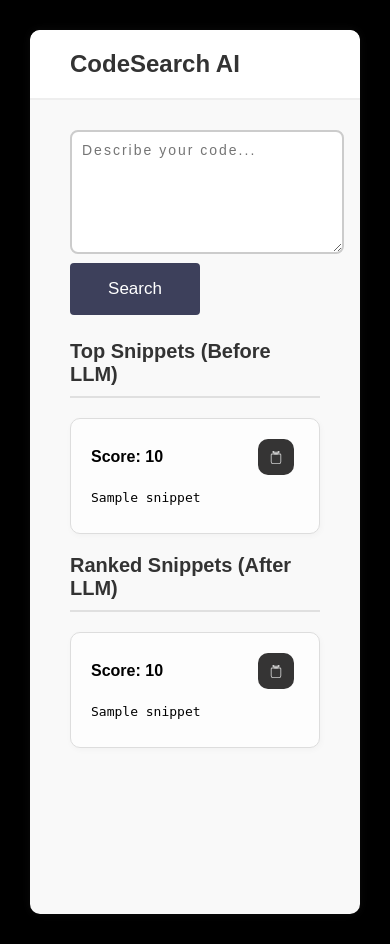
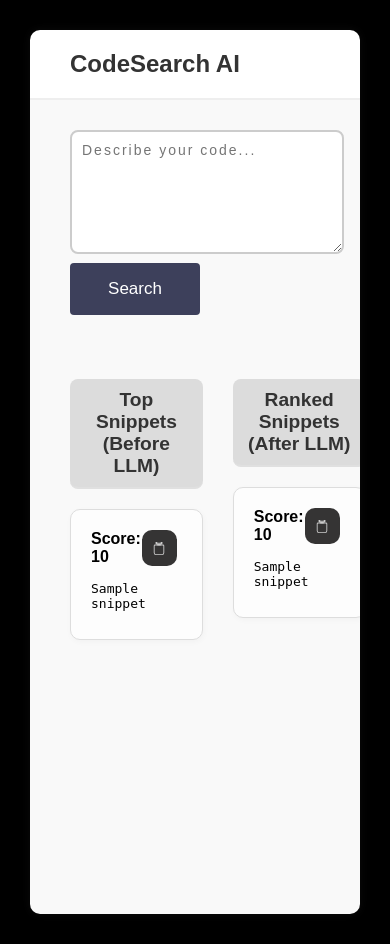
Before and after one commit to jacobduba/sd18_isu, a Flask app: template CodeSearch/templates/index.html in a window 390 px wide. Run offline with Flask 3, Linux system fonts and the light colour scheme; the template is opened without the code that fills it: most values are stand-ins (such as "Sample title", 1, 10 or a date in 2020); parts of the project's set-up code (start-up, migrations or seed data) failed here and were passed over.

Commit message:
side-by-side view

```diff
--- a/CodeSearch/static/style.css
+++ b/CodeSearch/static/style.css
@@ -69,7 +69,7 @@
   width: 100%;
   height: 100px;
   padding: 10px;
-    transition: .2s linear;
+  transition: 0.2s linear;
   border: 2.5px solid black;
   font-size: 14px;
   letter-spacing: 2px;
@@ -94,9 +94,9 @@
   outline: none;
 }
 
-
 @keyframes anim {
-    0%, 100% {
+  0%,
+  100% {
     transform: translateY(calc(-50% - 5px)) scale(1);
   }
   50% {
@@ -113,7 +113,6 @@
   box-shadow: 1px 2px 6px rgba(0, 0, 0, 0.03);
 }
 
-
 /* From Uiverse.io by NorthFishHasNa */
 button {
   font-family: Arial;
@@ -121,7 +120,7 @@
   border-radius: 4px;
   background-color: #3d405b;
   border: none;
-    color: #FFFFFF;
+  color: #ffffff;
   text-align: center;
   font-size: 17px;
   padding: 16px;
@@ -140,7 +139,7 @@
 }
 
 button span:after {
-    content: '»';
+  content: "»";
   position: absolute;
   opacity: 0;
   top: 0;
@@ -157,7 +156,11 @@
   right: 0;
 }
 
-   body, button, input, textarea, select {
+body,
+button,
+input,
+textarea,
+select {
   font-family: Arial, sans-serif;
 }
 
@@ -174,7 +177,7 @@
 .jimu-primary-loading:after {
   position: absolute;
   top: 0;
-    content: '';
+  content: "";
 }
 
 .jimu-primary-loading:before {
@@ -208,11 +211,10 @@
 }
 
 @-webkit-keyframes loading-keys-app-loading {
-
   0%,
   80%,
   100% {
-      opacity: .75;
+    opacity: 0.75;
     box-shadow: 0 0 #076fe5;
     height: 32px;
   }
@@ -225,11 +227,10 @@
 }
 
 @keyframes loading-keys-app-loading {
-
   0%,
   80%,
   100% {
-      opacity: .75;
+    opacity: 0.75;
     box-shadow: 0 0 #076fe5;
     height: 32px;
   }
@@ -248,7 +249,7 @@
   /* button */
   --button-bg: #353434;
   --button-hover-bg: #464646;
-  --button-text-color: #CCCCCC;
+  --button-text-color: #cccccc;
   --button-hover-text-color: #8bb9fe;
   --button-border-radius: 10px;
   --button-diameter: 36px;
@@ -298,7 +299,8 @@
   padding: var(--tooltip-padding-y) var(--tooltip-padding-x);
   border-radius: var(--toolptip-border-radius);
   pointer-events: none;
-  transition: all var(--tooltip-transition-duration) cubic-bezier(0.68, -0.55, 0.265, 1.55);
+  transition: all var(--tooltip-transition-duration)
+    cubic-bezier(0.68, -0.55, 0.265, 1.55);
 }
 
 .tooltip::before {
@@ -385,3 +387,32 @@
   padding-bottom: 10px;
   border-bottom: 2px solid #e0e0e0;
 }
+
+.results-container {
+  display: flex;
+  gap: 20px;
+  margin-top: 30px;
+  flex-wrap: wrap;
+}
+
+#initial-results-section,
+#llm-results-section {
+  flex: 1;
+  min-width: 45%;
+}
+
+.results-heading {
+  background-color: #eaeaea;
+  padding: 10px;
+  border-radius: 8px;
+  font-size: 18px;
+  margin-bottom: 10px;
+  text-align: center;
+}
+
+@media (max-width: 768px) {
+  #initial-results-section,
+  #llm-results-section {
+    min-width: 100%;
+  }
+}
--- a/CodeSearch/templates/index.html
+++ b/CodeSearch/templates/index.html
@@ -2,40 +2,147 @@
 <html>
   <head>
     <title>Code Search</title>
-    <link rel="stylesheet" href="{{ url_for('static', filename='style.css') }}">
+    <link
+      rel="stylesheet"
+      href="{{ url_for('static', filename='style.css') }}"
+    />
+    <style>
+      .results-columns {
+        display: flex;
+        gap: 30px;
+        margin-top: 40px;
+      }
+      .results-column {
+        flex: 1;
+      }
+      .results-heading {
+        background: #dcdcdc;
+        padding: 10px 15px;
+        border-radius: 8px;
+        margin-bottom: 15px;
+        font-size: 1.2rem;
+      }
+    </style>
   </head>
   <body>
-    <div id="loader" class="loader" style="display: none;">
+    <div id="loader" class="loader" style="display: none">
       <div class="jimu-primary-loading"></div>
     </div>
-    <div class = "inside-container">
+    <div class="inside-container">
       <div class="page-header">
         <div class="site-title">CodeSearch AI</div>
-            <nav>
-            </nav>
+        <nav></nav>
       </div>
       <form method="POST">
         <div class="input-container">
-                <textarea class="input" name="code_description" placeholder="Describe your code..."></textarea>
+          <textarea
+            class="input"
+            name="code_description"
+            placeholder="Describe your code..."
+          ></textarea>
         </div>
         <button type="submit"><span>Search</span></button>
       </form>
 
+      {% if initial_results or llm_results %}
+      <div class="results-columns">
         {% if initial_results %}
-        <div id="initial-results-section">
+        <div class="results-column">
           <h3 class="results-heading">Top Snippets (Before LLM)</h3>
           {% for snippet, score in initial_results %}
           <div class="snippet">
-                <div style="display: flex; justify-content: space-between; align-items: center;">
+            <div
+              style="
+                display: flex;
+                justify-content: space-between;
+                align-items: center;
+              "
+            >
               <strong>Score: {{ score }}</strong>
               <button class="copy" onclick="copyToClipboard(this)">
-                        <div class="tooltip" data-text-initial="Copy" data-text-end="Copied!"></div>
-                        <svg class="clipboard" xmlns="http://www.w3.org/2000/svg" width="14" height="14" fill="currentColor" viewBox="0 0 16 16">
-                            <path d="M10 1.5v1H6v-1h4zM4.5 1a.5.5 0 0 0-.5.5v1A1.5 1.5 0 0 0 5.5 4H6v1h4V4h.5A1.5 1.5 0 0 0 12 2.5v-1a.5.5 0 0 0-.5-.5h-7z"/>
-                            <path d="M3.5 5a.5.5 0 0 0-.5.5v8A1.5 1.5 0 0 0 4.5 15h7a1.5 1.5 0 0 0 1.5-1.5v-8a.5.5 0 0 0-.5-.5h-9zm0-1h9A1.5 1.5 0 0 1 14 5.5v8A2.5 2.5 0 0 1 11.5 16h-7A2.5 2.5 0 0 1 2 13.5v-8A1.5 1.5 0 0 1 3.5 4z"/>
+                <div
+                  class="tooltip"
+                  data-text-initial="Copy"
+                  data-text-end="Copied!"
+                ></div>
+                <svg
+                  class="clipboard"
+                  xmlns="http://www.w3.org/2000/svg"
+                  width="14"
+                  height="14"
+                  fill="currentColor"
+                  viewBox="0 0 16 16"
+                >
+                  <path
+                    d="M10 1.5v1H6v-1h4zM4.5 1a.5.5 0 0 0-.5.5v1A1.5 1.5 0 0 0 5.5 4H6v1h4V4h.5A1.5 1.5 0 0 0 12 2.5v-1a.5.5 0 0 0-.5-.5h-7z"
+                  />
+                  <path
+                    d="M3.5 5a.5.5 0 0 0-.5.5v8A1.5 1.5 0 0 0 4.5 15h7a1.5 1.5 0 0 0 1.5-1.5v-8a.5.5 0 0 0-.5-.5h-9zm0-1h9A1.5 1.5 0 0 1 14 5.5v8A2.5 2.5 0 0 1 11.5 16h-7A2.5 2.5 0 0 1 2 13.5v-8A1.5 1.5 0 0 1 3.5 4z"
+                  />
                 </svg>
-                        <svg class="checkmark" xmlns="http://www.w3.org/2000/svg" width="14" height="14" fill="currentColor" viewBox="0 0 16 16">
-                            <path d="M13.485 1.929a.75.75 0 0 1 1.06 1.06L6.6 10.935l-3.89-3.89a.75.75 0 0 1 1.06-1.06L6.6 8.813l6.885-6.884z"/>
+                <svg
+                  class="checkmark"
+                  xmlns="http://www.w3.org/2000/svg"
+                  width="14"
+                  height="14"
+                  fill="currentColor"
+                  viewBox="0 0 16 16"
+                >
+                  <path
+                    d="M13.485 1.929a.75.75 0 0 1 1.06 1.06L6.6 10.935l-3.89-3.89a.75.75 0 0 1 1.06-1.06L6.6 8.813l6.885-6.884z"
+                  />
+                </svg>
+              </button>
+            </div>
+            <pre class="snippet-code">{{ snippet }}</pre>
+          </div>
+          {% endfor %}
+        </div>
+        {% endif %} {% if llm_results %}
+        <div class="results-column">
+          <h3 class="results-heading">Ranked Snippets (After LLM)</h3>
+          {% for snippet, score in llm_results %}
+          <div class="snippet">
+            <div
+              style="
+                display: flex;
+                justify-content: space-between;
+                align-items: center;
+              "
+            >
+              <strong>Score: {{ score }}</strong>
+              <button class="copy" onclick="copyToClipboard(this)">
+                <div
+                  class="tooltip"
+                  data-text-initial="Copy"
+                  data-text-end="Copied!"
+                ></div>
+                <svg
+                  class="clipboard"
+                  xmlns="http://www.w3.org/2000/svg"
+                  width="14"
+                  height="14"
+                  fill="currentColor"
+                  viewBox="0 0 16 16"
+                >
+                  <path
+                    d="M10 1.5v1H6v-1h4zM4.5 1a.5.5 0 0 0-.5.5v1A1.5 1.5 0 0 0 5.5 4H6v1h4V4h.5A1.5 1.5 0 0 0 12 2.5v-1a.5.5 0 0 0-.5-.5h-7z"
+                  />
+                  <path
+                    d="M3.5 5a.5.5 0 0 0-.5.5v8A1.5 1.5 0 0 0 4.5 15h7a1.5 1.5 0 0 0 1.5-1.5v-8a.5.5 0 0 0-.5-.5h-9zm0-1h9A1.5 1.5 0 0 1 14 5.5v8A2.5 2.5 0 0 1 11.5 16h-7A2.5 2.5 0 0 1 2 13.5v-8A1.5 1.5 0 0 1 3.5 4z"
+                  />
+                </svg>
+                <svg
+                  class="checkmark"
+                  xmlns="http://www.w3.org/2000/svg"
+                  width="14"
+                  height="14"
+                  fill="currentColor"
+                  viewBox="0 0 16 16"
+                >
+                  <path
+                    d="M13.485 1.929a.75.75 0 0 1 1.06 1.06L6.6 10.935l-3.89-3.89a.75.75 0 0 1 1.06-1.06L6.6 8.813l6.885-6.884z"
+                  />
                 </svg>
               </button>
             </div>
@@ -44,31 +151,8 @@
           {% endfor %}
         </div>
         {% endif %}
-
-      {% if llm_results %}
-        <div id="llm-results-section">
-            <h3 class="results-heading">Ranked Snippets (After LLM)</h3>
-            {% for snippet, score in llm_results %}
-            <div class="snippet">
-                <div style="display: flex; justify-content: space-between; align-items: center;">
-                    <strong>Score: {{ score }}</strong>
-                    <button class="copy" onclick="copyToClipboard(this)">
-                        <div class="tooltip" data-text-initial="Copy" data-text-end="Copied!"></div>
-                        <svg class="clipboard" xmlns="http://www.w3.org/2000/svg" width="14" height="14" fill="currentColor" viewBox="0 0 16 16">
-                            <path d="M10 1.5v1H6v-1h4zM4.5 1a.5.5 0 0 0-.5.5v1A1.5 1.5 0 0 0 5.5 4H6v1h4V4h.5A1.5 1.5 0 0 0 12 2.5v-1a.5.5 0 0 0-.5-.5h-7z"/>
-                            <path d="M3.5 5a.5.5 0 0 0-.5.5v8A1.5 1.5 0 0 0 4.5 15h7a1.5 1.5 0 0 0 1.5-1.5v-8a.5.5 0 0 0-.5-.5h-9zm0-1h9A1.5 1.5 0 0 1 14 5.5v8A2.5 2.5 0 0 1 11.5 16h-7A2.5 2.5 0 0 1 2 13.5v-8A1.5 1.5 0 0 1 3.5 4z"/>
-                        </svg>
-                        <svg class="checkmark" xmlns="http://www.w3.org/2000/svg" width="14" height="14" fill="currentColor" viewBox="0 0 16 16">
-                            <path d="M13.485 1.929a.75.75 0 0 1 1.06 1.06L6.6 10.935l-3.89-3.89a.75.75 0 0 1 1.06-1.06L6.6 8.813l6.885-6.884z"/>
-                        </svg>
-                    </button>
-                </div>
-                <pre class="snippet-code">{{ snippet }}</pre>
-            </div>
-            {% endfor %}
       </div>
       {% endif %}
-
     </div>
     <script>
       document.querySelector("form").addEventListener("submit", function () {
@@ -87,7 +171,9 @@
         }
       });
       function copyToClipboard(button) {
-            const code = button.closest('.snippet').querySelector('.snippet-code').innerText;
+        const code = button
+          .closest(".snippet")
+          .querySelector(".snippet-code").innerText;
 
         // Copy to clipboard
         navigator.clipboard.writeText(code).then(() => {
@@ -99,6 +185,5 @@
         });
       }
     </script>
-
   </body>
 </html>
```
Lines whose indentation alone changed are shown as unchanged.
